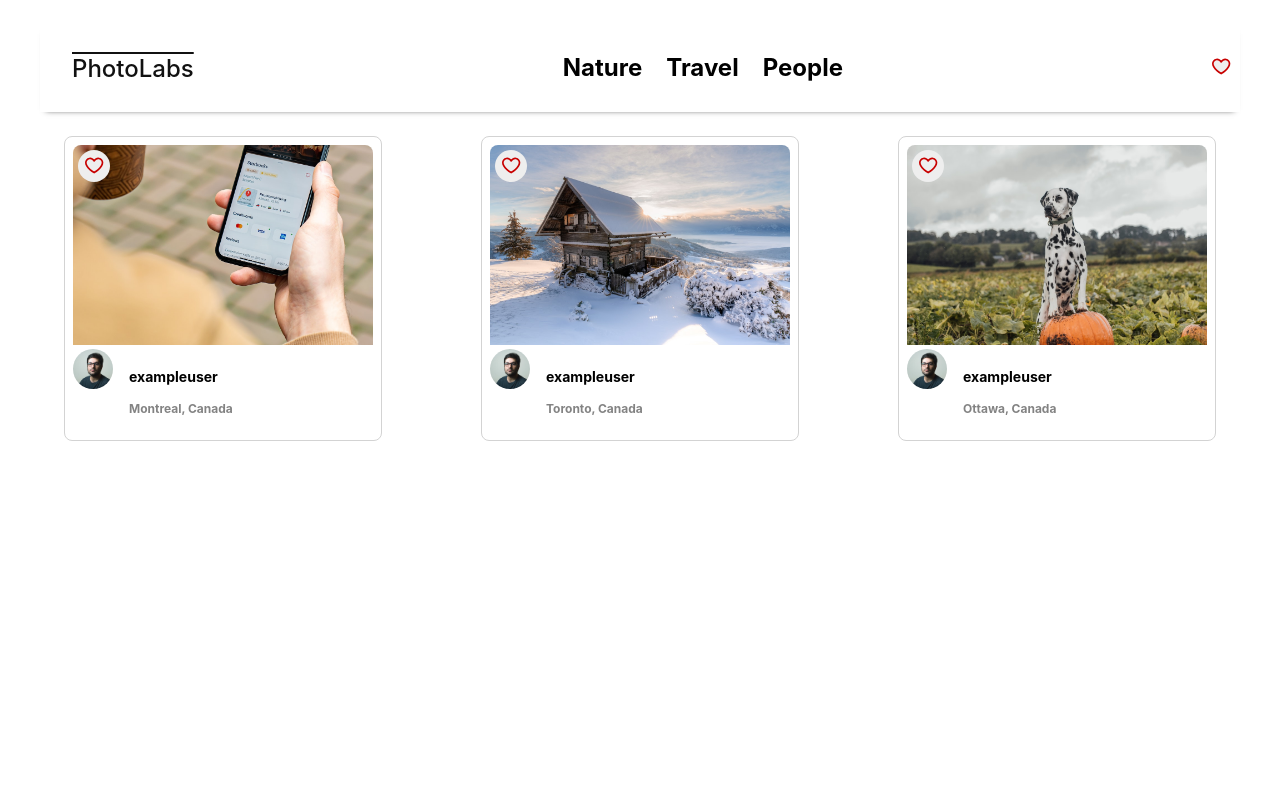
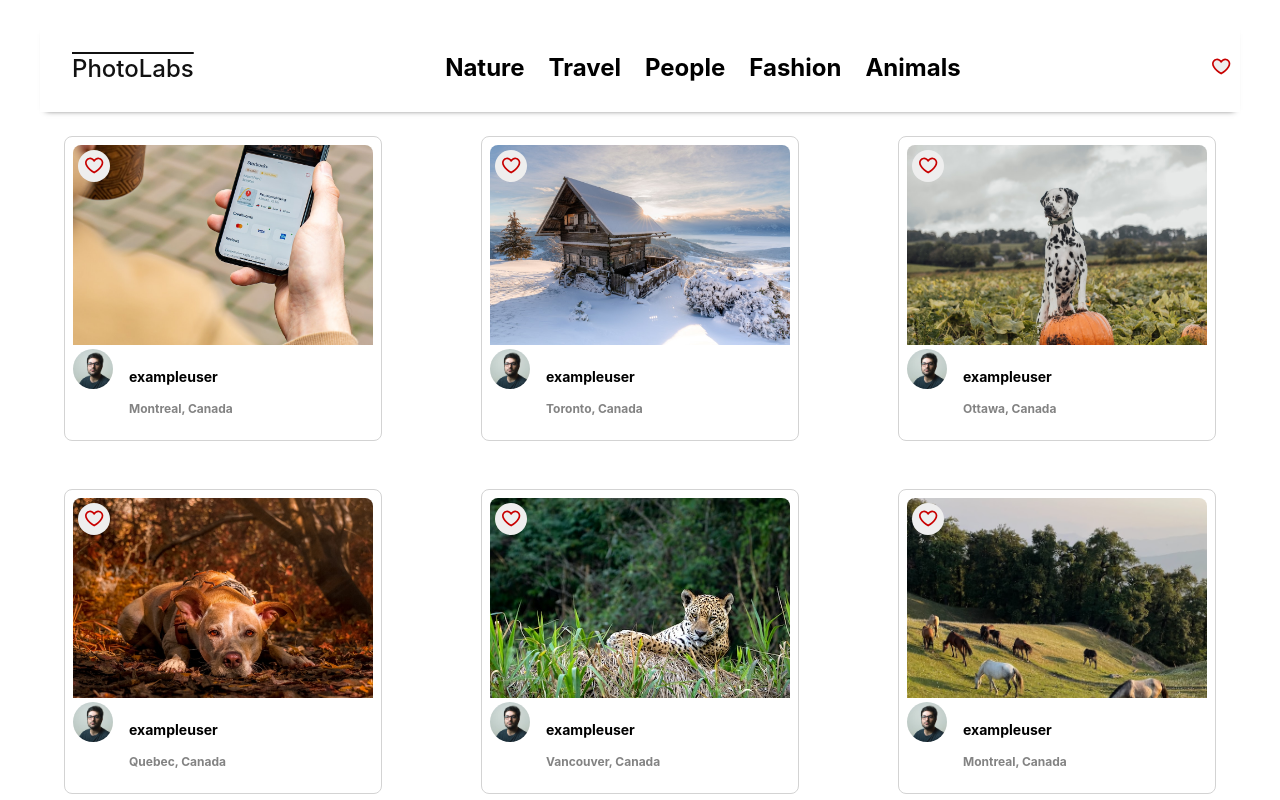
Before and after one commit to Oliviaa7/photolabs, a React (Create React App) app in the folder frontend/: page / in a window 1280 px wide. Shown: the top 800 px of the page. Built offline with nearby package versions, Linux system fonts and the light colour scheme; the HTML template or start-up script is replaced by a standard one.

Commit message:
refactored to use mock data instead of default props

```diff
--- a/frontend/src/components/PhotoList.jsx
+++ b/frontend/src/components/PhotoList.jsx
@@ -1,66 +1,13 @@
 import React from "react";
 import PhotoListItem from "./PhotoListItem";
+import photos from '../mocks/photos';
 
 import "../styles/PhotoList.scss";
-
-const sampleDataForPhotoList = [
-  {
-    id: "1",
-    location: {
-      city: "Montreal",
-      country: "Canada",
-    },
-    urls: {
-      full: `${process.env.PUBLIC_URL}/Image-1-Full.jpeg`,
-      regular: `${process.env.PUBLIC_URL}/Image-1-Regular.jpeg`,
-    },
-    user: {
-      id: "1",
-      username: "exampleuser",
-      name: "Joe Example",
-      profile: `${process.env.PUBLIC_URL}/profile-1.jpg`,
-    },
-  },
-  {
-    id: "2",
-    location: {
-      city: "Toronto",
-      country: "Canada",
-    },
-    urls: {
-      full: `${process.env.PUBLIC_URL}/Image-2-Full.jpeg`,
-      regular: `${process.env.PUBLIC_URL}/Image-2-Regular.jpeg`,
-    },
-    user: {
-      id: "2",
-      username: "exampleuser",
-      name: "Joe Example",
-      profile: `${process.env.PUBLIC_URL}/profile-1.jpg`,
-    },
-  },
-  {
-    id: "3",
-    location: {
-      city: "Ottawa",
-      country: "Canada",
-    },
-    urls: {
-      full: `${process.env.PUBLIC_URL}/Image-3-Full.jpeg`,
-      regular: `${process.env.PUBLIC_URL}/Image-3-Regular.jpeg`,
-    },
-    user: {
-      id: "3",
-      username: "exampleuser",
-      name: "Joe Example",
-      profile: `${process.env.PUBLIC_URL}/profile-1.jpg`,
-    },
-  },
-];
 
 const PhotoList = () => {
   return (
     <ul className="photo-list">
-      {sampleDataForPhotoList.map((data) => {
+      {photos.map((data) => {
         return (
           <li key={data.id}>
             <PhotoListItem photoData={data} />
--- a/frontend/src/components/TopicList.jsx
+++ b/frontend/src/components/TopicList.jsx
@@ -1,30 +1,13 @@
 import React from "react";
+import TopicListItem from "./TopicListItem";
+import topics from "../mocks/topics";
 
 import "../styles/TopicList.scss";
-import TopicListItem from "./TopicListItem";
-
-const sampleDataForTopicList = [
-  {
-    id: "1",
-    slug: "topic-1",
-    title: "Nature",
-  },
-  {
-    id: "2",
-    slug: "topic-2",
-    title: "Travel",
-  },
-  {
-    id: "3",
-    slug: "topic-3",
-    title: "People",
-  },
-];
 
 const TopicList = () => {
   return (
     <div className="top-nav-bar__topic-list">
-      {sampleDataForTopicList.map((data) => {
+      {topics.map((data) => {
         return (
             <TopicListItem key={data.id} listData={data}/>
         )
```
